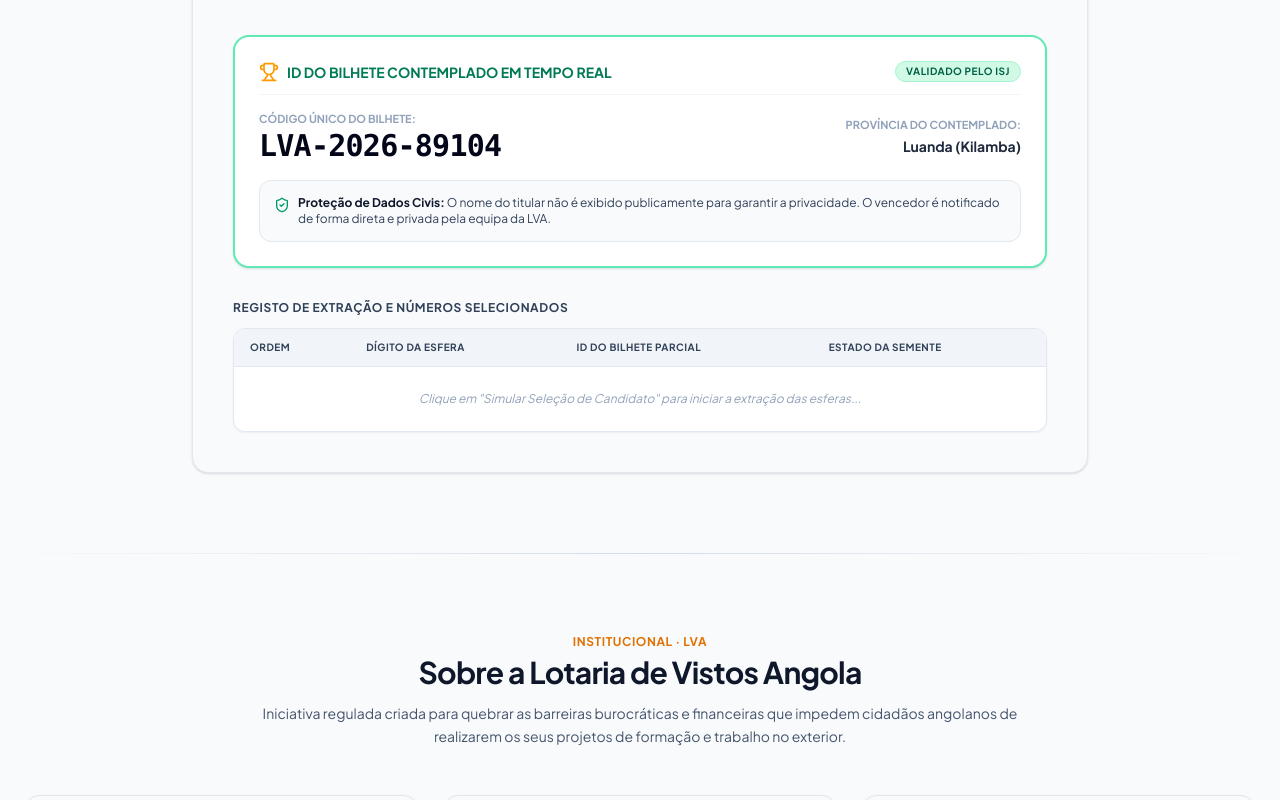
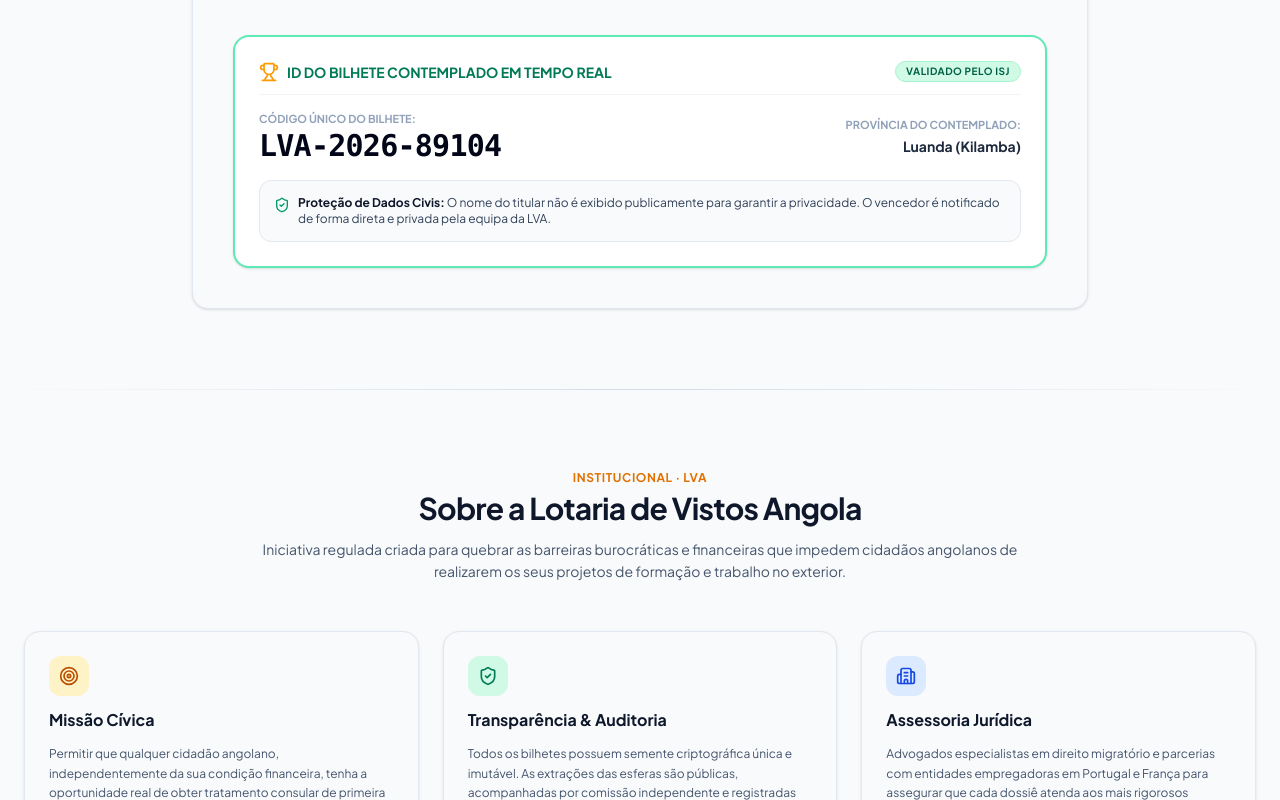
Before and after one commit to rpjicond/lotery_angola, a React (Vite) app: page / in a window 1280 px wide. Shown: the part 4263-5063 px from the top of the page. Built offline with nearby package versions, Linux system fonts and the light colour scheme.

Commit message:
refactor(ui): remove audit log table from live draw room
Clean up the live draw interface by removing the redundant extracted numbers table to improve layout clarity.

```diff
--- a/src/components/LiveDrawRoom.tsx
+++ b/src/components/LiveDrawRoom.tsx
@@ -204,11 +204,18 @@ export const LiveDrawRoom: React.FC = () => {
             </div>
           )}
 
-          {/* Tabela de Números e Dígitos Selecionados em Tempo Real */}
-          <div className="mt-8">
-            <h4 className="text-xs font-bold text-slate-700 uppercase tracking-wider mb-3 text-left">
-              Registo de Extração e Números Selecionados
+          {/* Tabela de Números e Dígitos Selecionados (Cria-se dinamicamente quando o sorteio começa) */}
+          {extractedBalls.length > 0 && (
+            <div className="mt-8 animate-in fade-in slide-in-from-bottom-3 duration-300">
+              <div className="flex items-center justify-between mb-3">
+                <h4 className="text-xs font-bold text-slate-800 uppercase tracking-wider text-left flex items-center gap-2">
+                  <span className="w-2 h-2 rounded-full bg-amber-500 animate-ping" />
+                  <span>Tabela de Dígitos e Bilhetes Selecionados em Tempo Real</span>
                 </h4>
+                <span className="text-[10px] font-mono text-slate-500 bg-slate-100 px-2.5 py-0.5 rounded">
+                  {extractedBalls.length} de 5 Extraídos
+                </span>
+              </div>
               <div className="overflow-x-auto rounded-xl border border-slate-200 bg-white shadow-xs">
                 <table className="w-full text-left text-xs">
                   <thead className="bg-slate-100 text-slate-700 uppercase text-[10px] tracking-wider font-bold border-b border-slate-200">
@@ -220,31 +227,37 @@ export const LiveDrawRoom: React.FC = () => {
                     </tr>
                   </thead>
                   <tbody className="divide-y divide-slate-100 font-mono">
-                  {extractedBalls.length > 0 ? (
-                    extractedBalls.map((digit, i) => (
+                    {extractedBalls.map((digit, i) => {
+                      const isLatest = i === extractedBalls.length - 1 && isDrawing;
+                      return (
                         <tr key={i} className="hover:bg-slate-50/80 transition-colors">
                           <td className="py-2.5 px-4 font-bold text-slate-500">0{i + 1}</td>
-                        <td className="py-2.5 px-4 font-black text-amber-600 text-sm">{digit}</td>
+                          <td className="py-2.5 px-4 font-black text-amber-600 text-sm">
+                            <span className={`inline-block ${isLatest ? 'animate-bounce text-amber-500 scale-125' : ''}`}>
+                              {digit}
+                            </span>
+                          </td>
                           <td className="py-2.5 px-4 text-slate-800">
+                            <span className={isLatest ? 'text-amber-700 font-bold' : ''}>
                               LVA-2026-{extractedBalls.slice(0, i + 1).join('')}
                               {i < 4 ? '...' : ''}
+                            </span>
                           </td>
                           <td className="py-2.5 px-4 text-emerald-600 font-sans font-semibold text-[11px]">
-                          Auditado ISJ
+                            {i === extractedBalls.length - 1 && isDrawing ? (
+                              <span className="text-amber-600 animate-pulse">A auditar...</span>
+                            ) : (
+                              'Auditado ISJ'
+                            )}
                           </td>
                         </tr>
-                    ))
-                  ) : (
-                    <tr>
-                      <td colSpan={4} className="py-6 text-center text-slate-400 font-sans text-xs italic">
-                        Clique em "Simular Seleção de Candidato" para iniciar a extração das esferas...
-                      </td>
-                    </tr>
-                  )}
+                      );
+                    })}
                   </tbody>
                 </table>
               </div>
             </div>
+          )}
         </div>
 
       </Container>
```
Lines whose indentation alone changed are shown as unchanged.
